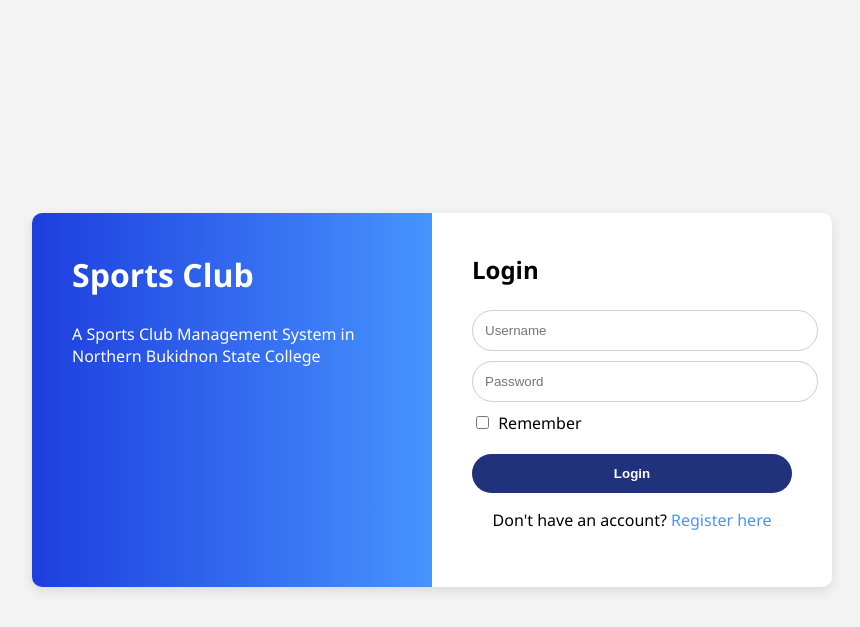
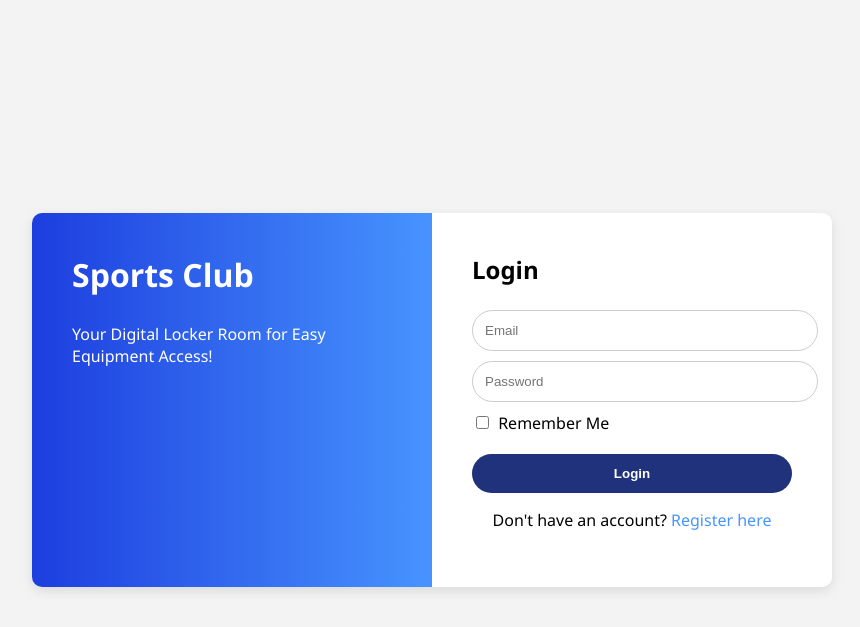
Before and after one commit to SinabiananRey/sclub, a PHP site: page /login.php in a window 1280 px wide. Shown: the top 627 px of the page, without its empty margins (208-1068 px from the left). Run offline with PHP 8.4, Linux system fonts and the light colour scheme.

Commit message:
added remember me button for easy access

```diff
--- a/edit_profile.php
+++ b/edit_profile.php
@@ -251,7 +251,7 @@
             <th>Status</th>
             <th>Borrowed Date</th>
             <th>Return Deadline</th>
-            <th>Returned Date</th>
+            <th>Status</th>
         </tr>
     </thead>
     <tbody>
--- a/login.php
+++ b/login.php
@@ -6,42 +6,50 @@
     die("❌ Database connection failed: " . mysqli_connect_error());
 }
 
+// ✅ Pre-fill login fields using cookies
+$email_cookie = isset($_COOKIE['email']) ? $_COOKIE['email'] : '';
+$password_cookie = isset($_COOKIE['password']) ? $_COOKIE['password'] : '';
+
 if ($_SERVER["REQUEST_METHOD"] == "POST") {
     $email = $_POST['email'];
     $password = $_POST['password'];
+    $remember = isset($_POST['remember']); // ✅ Check if "Remember Me" is checked
 
+    // ✅ Fetch user details
     $query = "SELECT user_id, username, email, password, role, verified FROM users WHERE email = ?";
     $stmt = $conn->prepare($query);
-
-    if (!$stmt) {
-        die("❌ Query Preparation Failed: " . $conn->error);
-    }
-
     $stmt->bind_param("s", $email);
-    if (!$stmt->execute()) {
-        die("❌ Query Execution Failed: " . $stmt->error);
-    }
-
+    $stmt->execute();
     $result = $stmt->get_result();
     $user = $result->fetch_assoc();
     $stmt->close();
 
     if ($user) {
         if ($user['verified'] == 0) {
-            $error = "Account not verified. Please check your email.";
+            $error = "❌ Account not verified. Please check your email.";
         } elseif (password_verify($password, $user['password'])) {
             $_SESSION['user_id'] = $user['user_id'];
             $_SESSION['username'] = $user['username'];
             $_SESSION['email'] = $user['email'];
             $_SESSION['role'] = $user['role'];
 
+            // ✅ Store login credentials in cookies if "Remember Me" is checked
+            if ($remember) {
+                setcookie("email", $email, time() + (86400 * 30), "/"); // Store for 30 days
+                setcookie("password", $password, time() + (86400 * 30), "/"); // Store for 30 days
+            } else {
+                // ✅ Clear cookies if "Remember Me" is unchecked
+                setcookie("email", "", time() - 3600, "/");
+                setcookie("password", "", time() - 3600, "/");
+            }
+
             header("Location: " . ($user['role'] === 'admin' ? "admin_panel.php" : "member_dashboard.php"));
             exit();
         } else {
-            $error = "Invalid password.";
+            $error = "❌ Invalid password.";
         }
     } else {
-        $error = "User not found.";
+        $error = "❌ User not found.";
     }
 }
 ?>
@@ -153,22 +161,22 @@
         <div class="login-box">
             <div class="login-left">
                 <h2>Sports Club</h2>
-                <p>A Sports Club Management System in Northern Bukidnon State College</p>
+                <p>Your Digital Locker Room for Easy Equipment Access!</p>
             </div>
             <div class="login-right">
                 <h3>Login</h3>
                 <?php if (!empty($error)) echo "<p class='error'>$error</p>"; ?>
-                <?php if (isset($_GET['registration_success'])) echo "<p style='color: green;'>Registration successful! Please log in.</p>"; ?>
+                <?php if (isset($_GET['registration_success'])) echo "<p style='color: green;'>✅ Registration successful! Please log in.</p>"; ?>
 
                 <form method="POST">
                     <div class="form-control">
-                        <input type="email" name="email" placeholder="Username" required>
+                        <input type="email" name="email" placeholder="Email" required value="<?php echo $email_cookie; ?>">
                     </div>
                     <div class="form-control">
-                        <input type="password" name="password" placeholder="Password" required>
+                        <input type="password" name="password" placeholder="Password" required value="<?php echo $password_cookie; ?>">
                     </div>
                     <div class="form-options">
-                        <label><input type="checkbox" name="remember"> Remember</label>
+                        <label><input type="checkbox" name="remember" <?php echo isset($_COOKIE['email']) ? 'checked' : ''; ?>> Remember Me</label>
                     </div>
                     <div class="form-button">
                         <button type="submit">Login</button>
```
